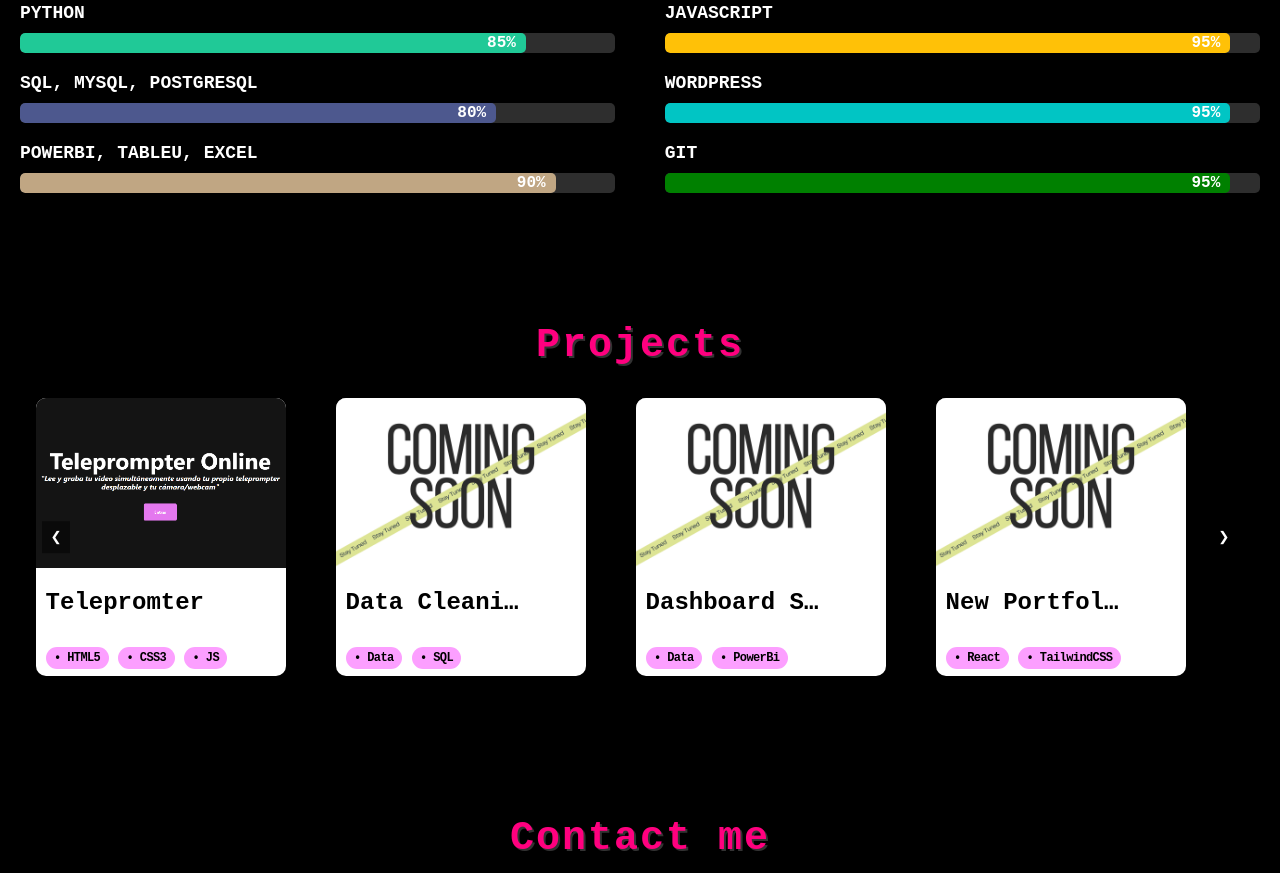
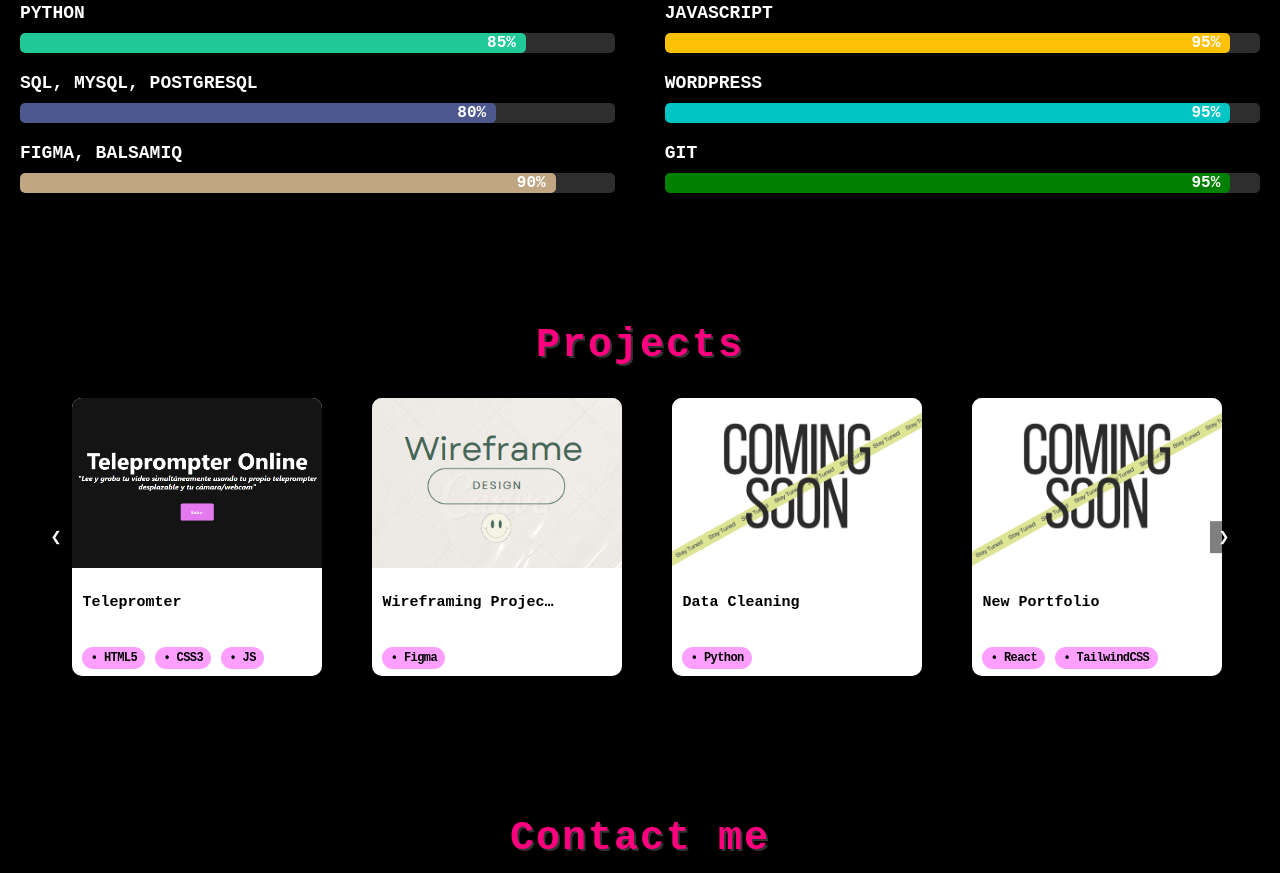
Before and after one commit to Urielmajb/usjbdev.github.io, a plain HTML site: page portafolio.html in a window 1280 px wide. Shown: the part 628-1501 px from the top of the page. Drawn offline with Linux system fonts and the light colour scheme.

Commit message:
Peque;os ajustes

```diff
--- a/css/style.css
+++ b/css/style.css
@@ -538,7 +538,7 @@ header {
 }
 
 .project-title {
-  font-size: 1.5em;
+  font-size: 15px;
   margin: 0;
   font-weight: 600;
   overflow: hidden;
--- a/portafolio.html
+++ b/portafolio.html
@@ -56,7 +56,7 @@
                         <a href="https://github.com/Urielmajb" target="_blank"><i class="fab fa-github"></i></a>
                         <a href="https://www.linkedin.com/in/urielmajb/" target="_blank"><i
                                 class="fab fa-linkedin"></i></a>
-                        <a href="https://drive.google.com/file/d/1KPgKh9oEgpSw87hBAiRcza-ajIHcqRmA/view?usp=sharing" download style="text-decoration: none;" target="_blank"><i class="fa-solid fa-download"></i> Download CV</a>
+                        <a href="https://drive.google.com/file/d/1bZl0LnFpUQzS6q3Fh9LpXrAnpH4mNET6/view?usp=sharing" download style="text-decoration: none;" target="_blank"><i class="fa-solid fa-download"></i> Download CV</a>
                     </div>
                 </div>
             </div>
@@ -104,7 +104,7 @@
             </div>
         </div>
         <div class="skill">
-            <span><strong>POWERBI, TABLEU, EXCEL</strong></span>
+            <span><strong>FIGMA, BALSAMIQ</strong></span>
             <div class="progress">
                 <div class="progress-bar Powerbi"><strong>90%</strong></div>
             </div>
@@ -177,6 +177,29 @@
               <!-- Agrega más proyectos aquí siguiendo el mismo formato -->
             <article class="article-wrapper">
                 <div class="container-project">
+                    <a href="https://github.com/Urielmajb/Wireframing-Projects.git" target="_blank">
+                        <img src="assets/img/Wireframe.png" alt="Proyecto 2">
+                    </a>
+                </div>
+                <div class="project-info">
+                    <div class="flex-pr">
+                        <div class="project-title">Wireframing Projects</div>
+                        <div class="project-hover">
+                            <svg xmlns="http://www.w3.org/2000/svg" width="2em" height="2em" viewBox="0 0 24 24" stroke-width="2" fill="none" stroke="currentColor">
+                                <line y2="12" x2="19" y1="12" x1="5"></line>
+                                <polyline points="12 5 19 12 12 19"></polyline>
+                            </svg>
+                        </div>
+                    </div>
+                    <div class="types">
+                        <span class="project-type">• Figma</span>
+                    </div>
+                </div>
+            </article>
+            <!-- Más proyectos -->
+              <!-- Agrega más proyectos aquí siguiendo el mismo formato -->
+            <article class="article-wrapper">
+                <div class="container-project">
                     <a href="https://example.com" target="_blank">
                         <img src="assets/img/comingsoon.png" alt="Proyecto 2">
                     </a>
@@ -192,32 +215,7 @@
                         </div>
                     </div>
                     <div class="types">
-                        <span class="project-type">• Data</span>
-                        <span class="project-type">• SQL</span>
-                    </div>
-                </div>
-            </article>
-            <!-- Más proyectos -->
-              <!-- Agrega más proyectos aquí siguiendo el mismo formato -->
-            <article class="article-wrapper">
-                <div class="container-project">
-                    <a href="https://example.com" target="_blank">
-                        <img src="assets/img/comingsoon.png" alt="Proyecto 2">
-                    </a>
-                </div>
-                <div class="project-info">
-                    <div class="flex-pr">
-                        <div class="project-title">Dashboard Stats</div>
-                        <div class="project-hover">
-                            <svg xmlns="http://www.w3.org/2000/svg" width="2em" height="2em" viewBox="0 0 24 24" stroke-width="2" fill="none" stroke="currentColor">
-                                <line y2="12" x2="19" y1="12" x1="5"></line>
-                                <polyline points="12 5 19 12 12 19"></polyline>
-                            </svg>
-                        </div>
-                    </div>
-                    <div class="types">
-                        <span class="project-type">• Data</span>
-                        <span class="project-type">• PowerBi</span>
+                        <span class="project-type">• Python</span>
                     </div>
                 </div>
             </article>
```
Also changed, not shown: assets/img/Wireframe.png (added).
